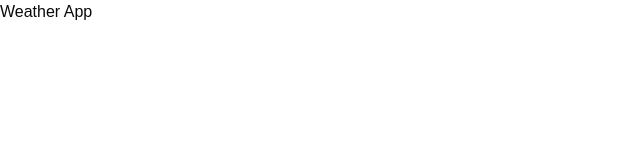
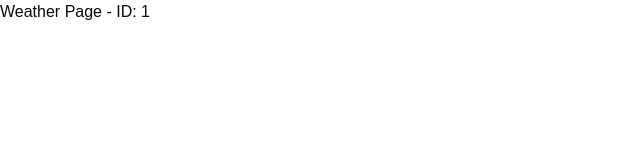
Before and after one commit to Sikzyo/weather-app, a React (Vite) app: page /weather/1 in a window 1280 px wide. Shown: the top 160 px of the page, without its empty margins (0-640 px from the left). Built offline with nearby package versions, Linux system fonts and the light colour scheme.

Commit message:
refactor: remove App component and integrate React Router

```diff
--- a/src/App.tsx
+++ /dev/null
@@ -1,9 +0,0 @@
-function App() {
-  return (
-    <div>
-      <h1>Weather App</h1>
-    </div>
-  )
-}
-
-export default App
--- a/src/main.tsx
+++ b/src/main.tsx
@@ -1,10 +1,11 @@
 import { StrictMode } from 'react'
 import { createRoot } from 'react-dom/client'
+import { RouterProvider } from 'react-router'
 import '@/styles/main.css'
-import App from './App.tsx'
+import { router } from './router'
 
 createRoot(document.getElementById('root')!).render(
   <StrictMode>
-    <App />
+    <RouterProvider router={router} />
   </StrictMode>,
 )
--- /dev/null
+++ b/src/pages/home-page.tsx
@@ -0,0 +1,3 @@
+export function HomePage() {
+  return <div>Home Page</div>;
+}
--- /dev/null
+++ b/src/pages/weather-page.tsx
@@ -0,0 +1,6 @@
+import { useParams } from "react-router";
+
+export function WeatherPage() {
+  const { id } = useParams();
+  return <div>Weather Page - ID: {id}</div>;
+}
--- /dev/null
+++ b/src/router.ts
@@ -0,0 +1,8 @@
+import { createBrowserRouter } from "react-router";
+import { HomePage } from "@/pages/home-page";
+import { WeatherPage } from "@/pages/weather-page";
+
+export const router = createBrowserRouter([
+  { path: "/", Component: HomePage },
+  { path: "/weather/:id", Component: WeatherPage },
+]);
```
